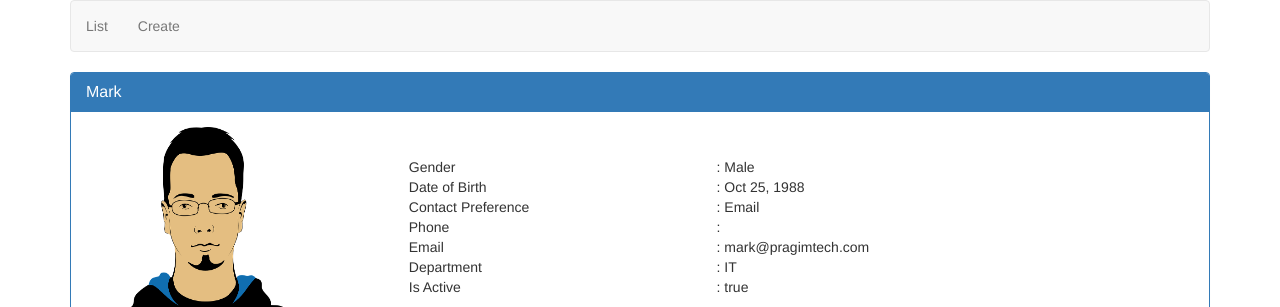
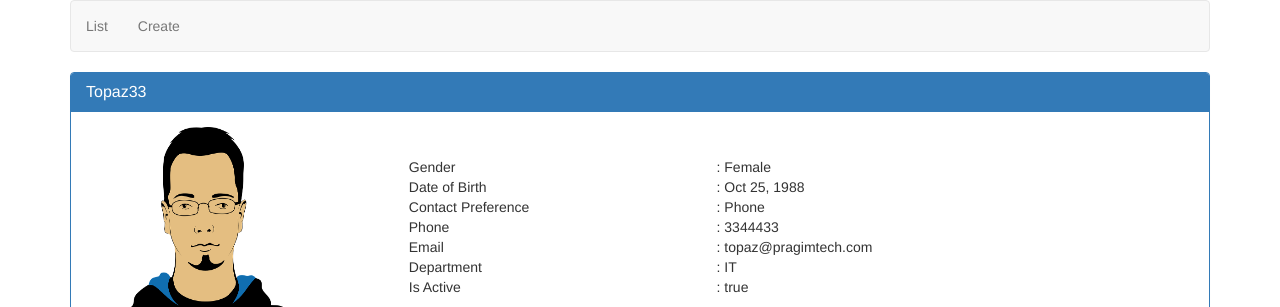
Before and after one commit to spchampa/AngularCRUD, an Angular app: page /employees/1 in a window 1280 px wide. Shown: the top 307 px of the page. Built offline with nearby package versions, Linux system fonts and the light colour scheme; data requests are answered from the project's data file.

Commit message:
Part 69: httpclient put example.

```diff
--- a/db.json
+++ b/db.json
@@ -2,14 +2,17 @@
   "employees": [
     {
       "id": 1,
-      "name": "Nick",
-      "gender": "Male",
-      "contactPreference": "Email",
-      "email": "mark@pragimtech.com",
+      "name": "Topaz33",
+      "gender": "Female",
+      "contactPreference": "Phone",
+      "email": "topaz@pragimtech.com",
       "dateOfBirth": "10/25/1988",
       "department": "3",
       "isActive": true,
-      "photoPath": "assets/images/mark.png"
+      "photoPath": "assets/images/mark.png",
+      "phoneNumber": "3344433",
+      "password": "333",
+      "confirmPassword": "333"
     },
     {
       "id": 2,
--- a/src/app/employees/create-employee.component.html
+++ b/src/app/employees/create-employee.component.html
@@ -1,5 +1,5 @@
 <form #employeeForm="ngForm" (ngSubmit)="saveEmployee()">
-  <div class="panel panel-primary">
+  <div class="panel panel-primary" *ngIf="employee">
     <div class="panel-heading">
       <h3 class="panel-title">{{panelTitle}}</h3>
     </div>
--- a/src/app/employees/create-employee.component.ts
+++ b/src/app/employees/create-employee.component.ts
@@ -71,12 +71,16 @@ export class CreateEmployeeComponent implements OnInit {
       this.createEmployeeForm.reset();
     } else {
       this.panelTitle = "Edit Employee";
-      this.employee = Object.assign({} ,this._employeeService.getEmployee(id));
+      this._employeeService.getEmployee(id).subscribe(
+        (employee) => this.employee = employee,
+        (err: any) => console.log(err)
+      );
     }
   }
 
   saveEmployee(): void {
-    this._employeeService.save(this.employee).subscribe(
+    if (this.employee.id == null) {
+      this._employeeService.addEmployee(this.employee).subscribe(
         (data: Employee) => {
           console.log(data);
           this.createEmployeeForm.reset();
@@ -84,6 +88,14 @@ export class CreateEmployeeComponent implements OnInit {
         },
         (error: any) => console.log(error)
       );
-
+    } else {
+      this._employeeService.updateEmployee(this.employee).subscribe(
+        () => {
+          this.createEmployeeForm.reset();
+          this._router.navigate(['list']);
+        },
+        (error: any) => console.log(error)
+      );
     }
   }
+}
--- a/src/app/employees/employee-details-guard.service.ts
+++ b/src/app/employees/employee-details-guard.service.ts
@@ -1,6 +1,8 @@
 import { CanActivate, ActivatedRouteSnapshot, RouterStateSnapshot, Router } from '@angular/router';
 import { EmployeeService } from './employee.service';
 import { Injectable } from '@angular/core';
+import { map, catchError } from 'rxjs/operators';
+import { Observable } from 'rxjs/Observable';
 
 
 @Injectable()
@@ -8,8 +10,10 @@ export class EmployeeDetailsGuardService implements CanActivate {
     constructor(private _employeeService: EmployeeService, private _router: Router) {
 
     }
-    canActivate(route: ActivatedRouteSnapshot, state: RouterStateSnapshot): boolean {
-        const employeeExists = !!this._employeeService.getEmployee(+route.paramMap.get('id'));
+    canActivate(route: ActivatedRouteSnapshot, state: RouterStateSnapshot): Observable<boolean> {
+        return this._employeeService.getEmployee(+route.paramMap.get('id')).pipe(
+            map(employee => {
+                const employeeExists = !!employee;
 
                 if (employeeExists) {
                     return true;
@@ -17,6 +21,11 @@ export class EmployeeDetailsGuardService implements CanActivate {
                     this._router.navigate(['notfound']);
                     return false;
                 }
+            }),
+            catchError((err) => {
+                console.log(err);
+                return Observable.of(false);
+            })
+        );
     }
-
 }
--- a/src/app/employees/employee-details.component.html
+++ b/src/app/employees/employee-details.component.html
@@ -1,4 +1,4 @@
-<div class="panel panel-primary">
+<div class="panel panel-primary" *ngIf="employee">
     <div class="panel-heading">
         <h3 class="panel-title">{{employee.name}}</h3>
     </div>
--- a/src/app/employees/employee-details.component.ts
+++ b/src/app/employees/employee-details.component.ts
@@ -18,7 +18,10 @@ export class EmployeeDetailsComponent implements OnInit {
   ngOnInit() {
     this._route.paramMap.subscribe(params => {
       this._id = +params.get('id');
-      this.employee = this._employeeService.getEmployee(this._id);
+      this._employeeService.getEmployee(this._id).subscribe(
+        (employee) => this.employee = employee,
+        (err: any) => console.log(err)
+      );
     })
 
   }
--- a/src/app/employees/employee.service.ts
+++ b/src/app/employees/employee.service.ts
@@ -50,6 +50,8 @@ export class EmployeeService {
     },
   ];
 
+  baseUrl = 'http://localhost:3000/employees';
+
   private handleError(errorResponse: HttpErrorResponse) {
     if(errorResponse.error instanceof ErrorEvent) {
       console.error('Client Side Error: ', errorResponse.error.message);
@@ -61,27 +63,32 @@ export class EmployeeService {
   }
 
   getEmployees(): Observable<Employee[]> {
-      return this.httpClient.get<Employee[]>('http://localhost:3000/employees')
+      return this.httpClient.get<Employee[]>(this.baseUrl);
           // .pipe(catchError(this.handleError));
           // Part 66. This ^^ commented code does not work in angular 8.
   }
 
-  getEmployee(id: number): Employee {
-    return this.listEmployees.find(e => e.id === id);
+  getEmployee(id: number): Observable<Employee> {
+    return this.httpClient.get<Employee>(`${this.baseUrl}/${id}`);
+      //.pipe(catchError(this.handleError));
   }
 
-  save(employee: Employee): Observable<Employee> {
-    if (employee.id === null) {
-      return this.httpClient.post<Employee>('http://localhost:3000/employees', employee, {
-        headers: new HttpHeaders({
-          'Content-Type': 'application/json'
-        })
+  addEmployee(employee: Employee): Observable<Employee> {
+    return this.httpClient.post<Employee>(this.baseUrl, employee, {
+      headers: new HttpHeaders({
+        'Content-Type': 'application/json'
       })
-      //.pipe(catchError(this.handleError));
-    } else {
-      const foundIndex = this.listEmployees.findIndex(e => e.id === employee.id);
-      this.listEmployees[foundIndex] = employee;
-    }
+    })
+    //.pipe(catchError(this.handleError));
+  }
+
+  updateEmployee(employee: Employee): Observable<void> {
+    return this.httpClient.put<void>(`${this.baseUrl}/${employee.id}`, employee, {
+      headers: new HttpHeaders({
+        'Content-Type': 'application/json'
+      })
+    });
+    //.pipe(catchError(this.handleError));
   }
 
   deleteEmployee(id: number) {
```
Lines whose indentation alone changed are shown as unchanged.
